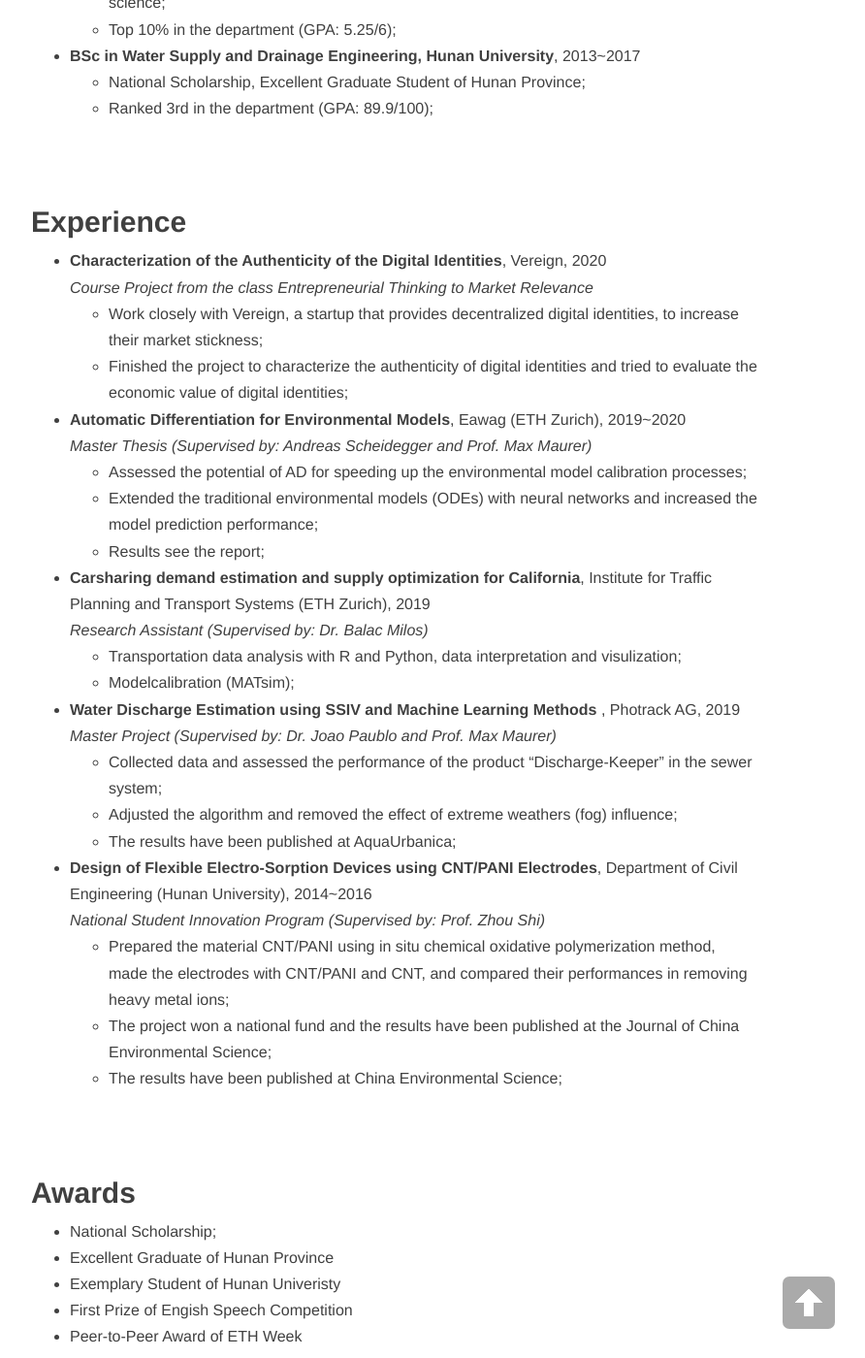
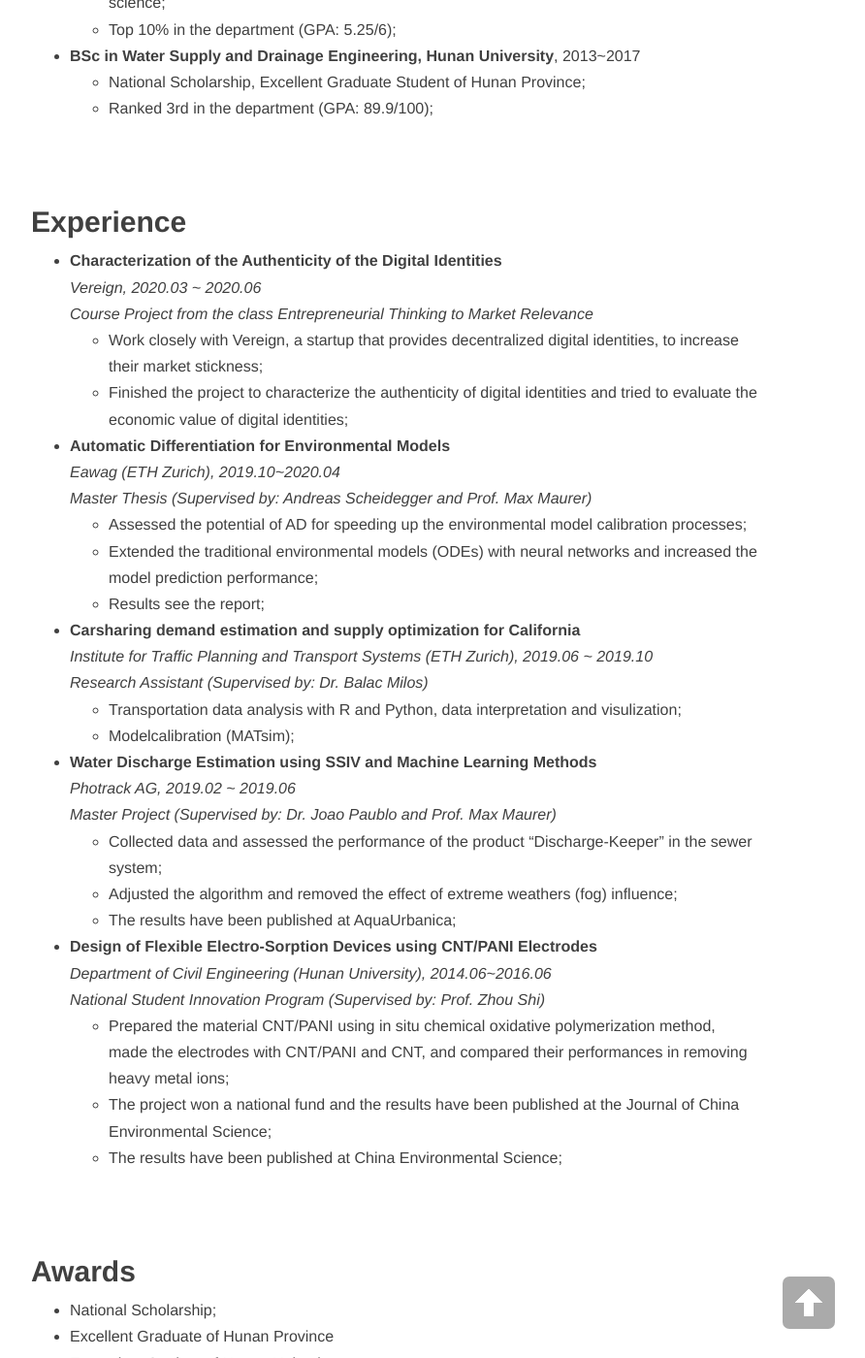
Before and after one commit to LiWang1/blog, a Jekyll site: the page built from index.md, in a window 1280 px wide and 1400 px high, scrolled down 707 px. Shown: the whole window at 97% size, without its empty margins (233-1125 px from the left). Built offline with Jekyll 4.4.1, drawn with Linux system fonts in a browser that asks for light colours; nearby versions of some CDN libraries.

Commit message:
Update index.md

```diff
--- a/index.md
+++ b/index.md
@@ -23,29 +23,34 @@
 <br/>
 
 ## Experience
-* __Characterization of the Authenticity of the Digital Identities__, [Vereign](https://www.vereign.com/), 2020
+* __Characterization of the Authenticity of the Digital Identities__
+*[Vereign](https://www.vereign.com/), 2020.03 ~ 2020.06*
 *Course Project from the class [Entrepreneurial Thinking to Market Relevance](http://www.vvz.ethz.ch/lerneinheitPre.do?semkez=2020S&lerneinheitId=136648&lang=en)*
   * Work closely with Vereign, a startup that provides decentralized digital identities, to increase their market stickness;
   * Finished the project to characterize the authenticity of digital identities and tried to evaluate the economic value of digital identities;
 
-* __[Automatic Differentiation for Environmental Models](https://github.com/LiWang1/masterthesis)__, Eawag (ETH Zurich), 2019~2020
+* __[Automatic Differentiation for Environmental Models](https://github.com/LiWang1/masterthesis)__
+*Eawag (ETH Zurich), 2019.10~2020.04*
 *Master Thesis (Supervised by: Andreas Scheidegger and Prof. Max Maurer)*
   * Assessed the potential of AD for speeding up the environmental model calibration processes;
   * Extended the traditional environmental models (ODEs) with neural networks and increased the model prediction performance;
   * [Results see the report;](https://www.overleaf.com/read/rztwzbrsmtwm)
 
-* __[Carsharing demand estimation and supply optimization for California](https://github.com/LiWang1/hiwi_ivt)__, Institute for Traffic Planning and Transport Systems (ETH Zurich), 2019
+* __[Carsharing demand estimation and supply optimization for California](https://github.com/LiWang1/hiwi_ivt)__
+*Institute for Traffic Planning and Transport Systems (ETH Zurich), 2019.06 ~ 2019.10*
 *Research Assistant (Supervised by: Dr. Balac Milos)*
   * Transportation data analysis with R and Python, data interpretation and visulization;
   * Modelcalibration (MATsim);
 
-* __Water Discharge Estimation using SSIV and Machine Learning Methods__ , Photrack AG, 2019
+* __Water Discharge Estimation using SSIV and Machine Learning Methods__
+*Photrack AG, 2019.02 ~ 2019.06*
 *Master Project (Supervised by: Dr. Joao Paublo and Prof. Max Maurer)*
   * Collected data and assessed the performance of the product "Discharge-Keeper" in the sewer system;
   * Adjusted the algorithm and removed the effect of extreme weathers (fog) influence;
   * The results have been published at [AquaUrbanica](https://www.researchgate.net/profile/M_Burkhardt/publication/337772421_Regenwasser_weiterdenken_-_Bemessen_trifft_Gestalten_-_Tagungsband_der_Aqua_Urbanica_2019/links/5de95d164585159aa4658dc0/Regenwasser-weiterdenken-Bemessen-trifft-Gestalten-Tagungsband-der-Aqua-Urbanica-2019.pdf#page=41);
 
-* __[Design of Flexible Electro-Sorption Devices using CNT/PANI Electrodes](http://www.zghjkx.com.cn/CN/article/downloadArticleFile.do?attachType=PDF&id=14900)__, Department of Civil Engineering (Hunan University), 2014~2016
+* __[Design of Flexible Electro-Sorption Devices using CNT/PANI Electrodes](http://www.zghjkx.com.cn/CN/article/downloadArticleFile.do?attachType=PDF&id=14900)__
+*Department of Civil Engineering (Hunan University), 2014.06~2016.06*
 *National Student Innovation Program (Supervised by: Prof. Zhou Shi)*
   * Prepared the material CNT/PANI using in situ chemical oxidative polymerization method, made the electrodes with CNT/PANI and CNT, and compared their performances in removing heavy metal ions;
   * The project won a national fund and the results have been published at the Journal of China Environmental Science;
```
